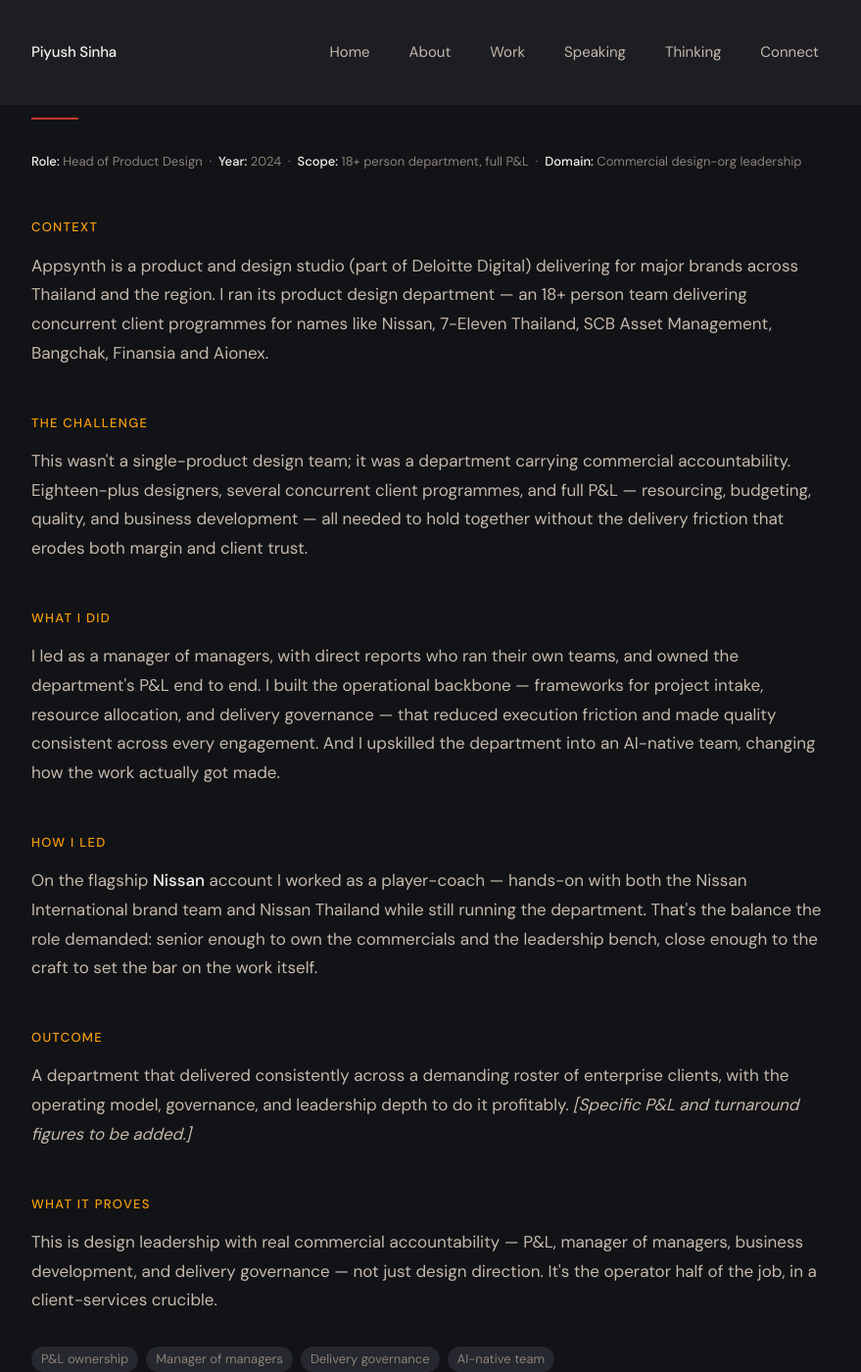
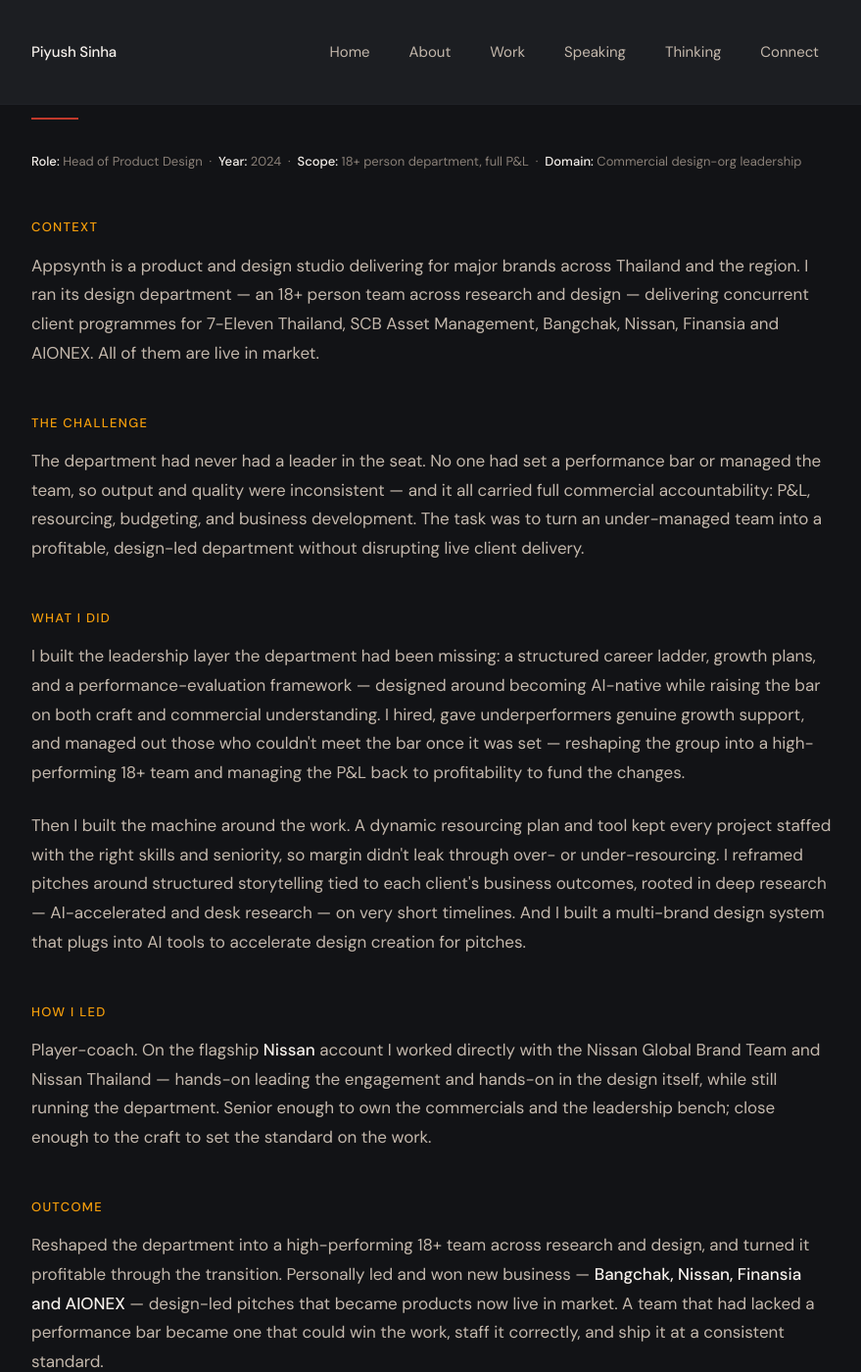
Before and after one commit to piyushsinha/piyushsinha.github.io, a Jekyll site: the page built from work/appsynth-design-org.html, in a window 1280 px wide and 1400 px high, scrolled down 298 px. Shown: the whole window at 98% size, without its empty margins (198-1077 px from the left). Built offline with Jekyll 4.4.1, drawn with Linux system fonts in a browser that asks for light colours; some of the changed text lies outside the part shown.

Commit message:
Deeper rewrite: Appsynth case study

```diff
--- a/work/appsynth-design-org.html
+++ b/work/appsynth-design-org.html
@@ -2,7 +2,7 @@
 layout: default
 title: "Running a Design Department Like a Business — Appsynth | Piyush Sinha"
 permalink: /work/appsynth-design-org/
-description: "Leading an 18+ person product design department at Appsynth (Deloitte Digital) with full P&L ownership — manager of managers, player-coach on Nissan, and an AI-native team."
+description: "Reshaping an 18+ person research and design department at Appsynth into a profitable, high-performing team — a people-and-performance turnaround, full P&L ownership, design-led business development (Bangchak, Nissan, Finansia, AIONEX), and an AI-native operating model."
 ---
 
 <section class="section case-study">
@@ -10,7 +10,7 @@ description: "Leading an 18+ person product design department at Appsynth (Deloi
 
     <p><a href="{{ '/work/' | relative_url }}">&larr; Back to work</a></p>
 
-    <p class="label">Appsynth (Deloitte Digital) · Design-org leadership</p>
+    <p class="label">Appsynth · Design-org leadership</p>
     <h1>Running a design department like a business.</h1>
     <hr class="separator separator--accent">
 
@@ -22,28 +22,29 @@ description: "Leading an 18+ person product design department at Appsynth (Deloi
     </p>
 
     <h2 class="case-study__section-title">Context</h2>
-    <p>Appsynth is a product and design studio (part of Deloitte Digital) delivering for major brands across Thailand and the region. I ran its product design department — an 18+ person team delivering concurrent client programmes for names like Nissan, 7-Eleven Thailand, SCB Asset Management, Bangchak, Finansia and Aionex.</p>
+    <p>Appsynth is a product and design studio delivering for major brands across Thailand and the region. I ran its design department — an 18+ person team across research and design — delivering concurrent client programmes for 7-Eleven Thailand, SCB Asset Management, Bangchak, Nissan, Finansia and AIONEX. All of them are live in market.</p>
 
     <h2 class="case-study__section-title">The challenge</h2>
-    <p>This wasn't a single-product design team; it was a department carrying commercial accountability. Eighteen-plus designers, several concurrent client programmes, and full P&amp;L — resourcing, budgeting, quality, and business development — all needed to hold together without the delivery friction that erodes both margin and client trust.</p>
+    <p>The department had never had a leader in the seat. No one had set a performance bar or managed the team, so output and quality were inconsistent — and it all carried full commercial accountability: P&amp;L, resourcing, budgeting, and business development. The task was to turn an under-managed team into a profitable, design-led department without disrupting live client delivery.</p>
 
     <h2 class="case-study__section-title">What I did</h2>
-    <p>I led as a manager of managers, with direct reports who ran their own teams, and owned the department's P&amp;L end to end. I built the operational backbone — frameworks for project intake, resource allocation, and delivery governance — that reduced execution friction and made quality consistent across every engagement. And I upskilled the department into an AI-native team, changing how the work actually got made.</p>
+    <p>I built the leadership layer the department had been missing: a structured career ladder, growth plans, and a performance-evaluation framework — designed around becoming AI-native while raising the bar on both craft and commercial understanding. I hired, gave underperformers genuine growth support, and managed out those who couldn't meet the bar once it was set — reshaping the group into a high-performing 18+ team and managing the P&amp;L back to profitability to fund the changes.</p>
+    <p>Then I built the machine around the work. A dynamic resourcing plan and tool kept every project staffed with the right skills and seniority, so margin didn't leak through over- or under-resourcing. I reframed pitches around structured storytelling tied to each client's business outcomes, rooted in deep research — AI-accelerated and desk research — on very short timelines. And I built a multi-brand design system that plugs into AI tools to accelerate design creation for pitches.</p>
 
     <h2 class="case-study__section-title">How I led</h2>
-    <p>On the flagship <strong>Nissan</strong> account I worked as a player-coach — hands-on with both the Nissan International brand team and Nissan Thailand while still running the department. That's the balance the role demanded: senior enough to own the commercials and the leadership bench, close enough to the craft to set the bar on the work itself.</p>
+    <p>Player-coach. On the flagship <strong>Nissan</strong> account I worked directly with the Nissan Global Brand Team and Nissan Thailand — hands-on leading the engagement and hands-on in the design itself, while still running the department. Senior enough to own the commercials and the leadership bench; close enough to the craft to set the standard on the work.</p>
 
     <h2 class="case-study__section-title">Outcome</h2>
-    <p>A department that delivered consistently across a demanding roster of enterprise clients, with the operating model, governance, and leadership depth to do it profitably. <em>[Specific P&amp;L and turnaround figures to be added.]</em></p>
+    <p>Reshaped the department into a high-performing 18+ team across research and design, and turned it profitable through the transition. Personally led and won new business — <strong>Bangchak, Nissan, Finansia and AIONEX</strong> — design-led pitches that became products now live in market. A team that had lacked a performance bar became one that could win the work, staff it correctly, and ship it at a consistent standard.</p>
 
     <h2 class="case-study__section-title">What it proves</h2>
-    <p>This is design leadership with real commercial accountability — P&amp;L, manager of managers, business development, and delivery governance — not just design direction. It's the operator half of the job, in a client-services crucible.</p>
+    <p>Design leadership with real commercial accountability — P&amp;L ownership, business development, a people-and-performance turnaround, manager-of-managers, and a resourcing-and-delivery operating model — not just design direction. It's the operator half of the job, proven in a client-services crucible.</p>
 
     <div class="case-study__tags">
       <ul class="pill-list">
         <li class="pill">P&amp;L ownership</li>
-        <li class="pill">Manager of managers</li>
-        <li class="pill">Delivery governance</li>
+        <li class="pill">Performance turnaround</li>
+        <li class="pill">Business development</li>
         <li class="pill">AI-native team</li>
       </ul>
     </div>
```
